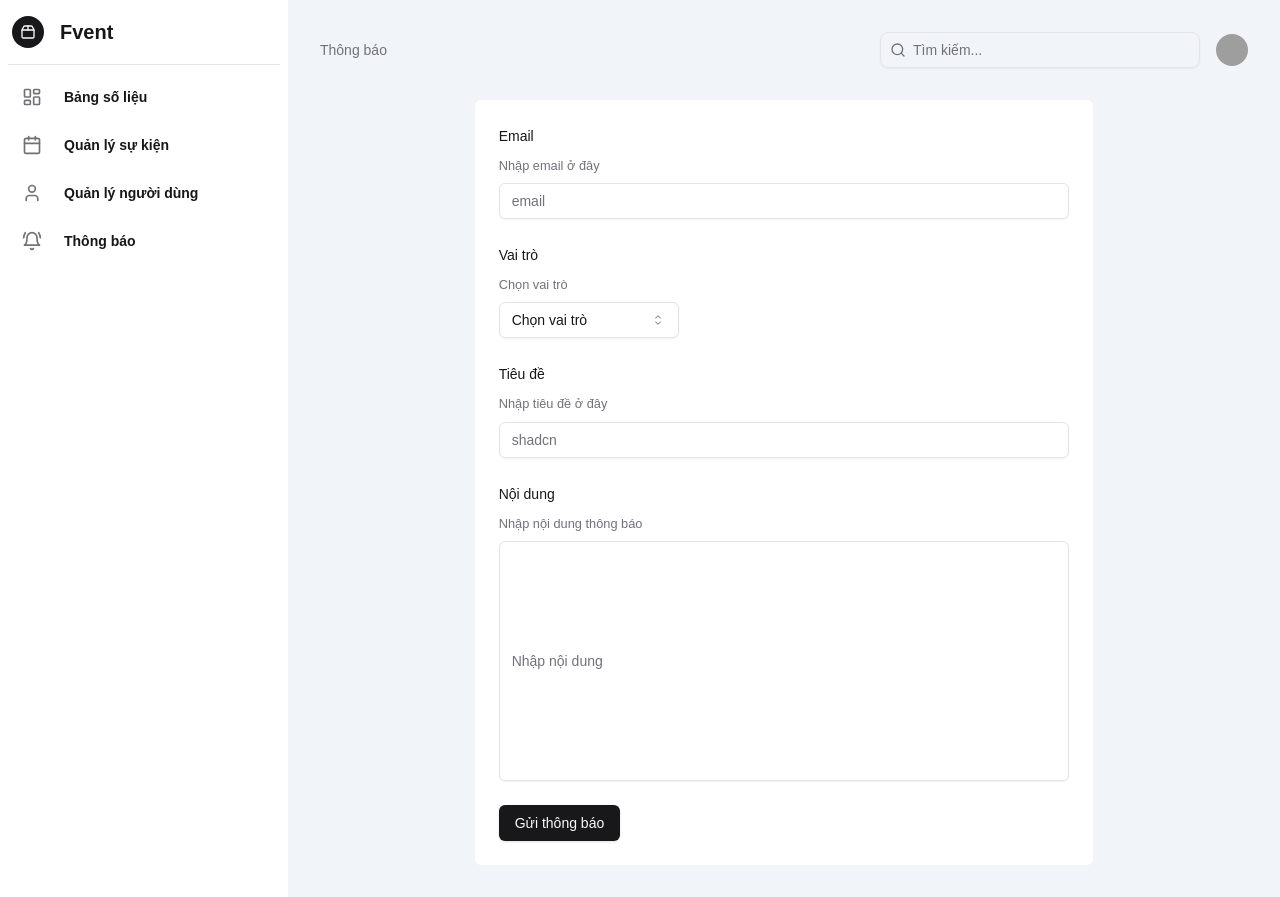
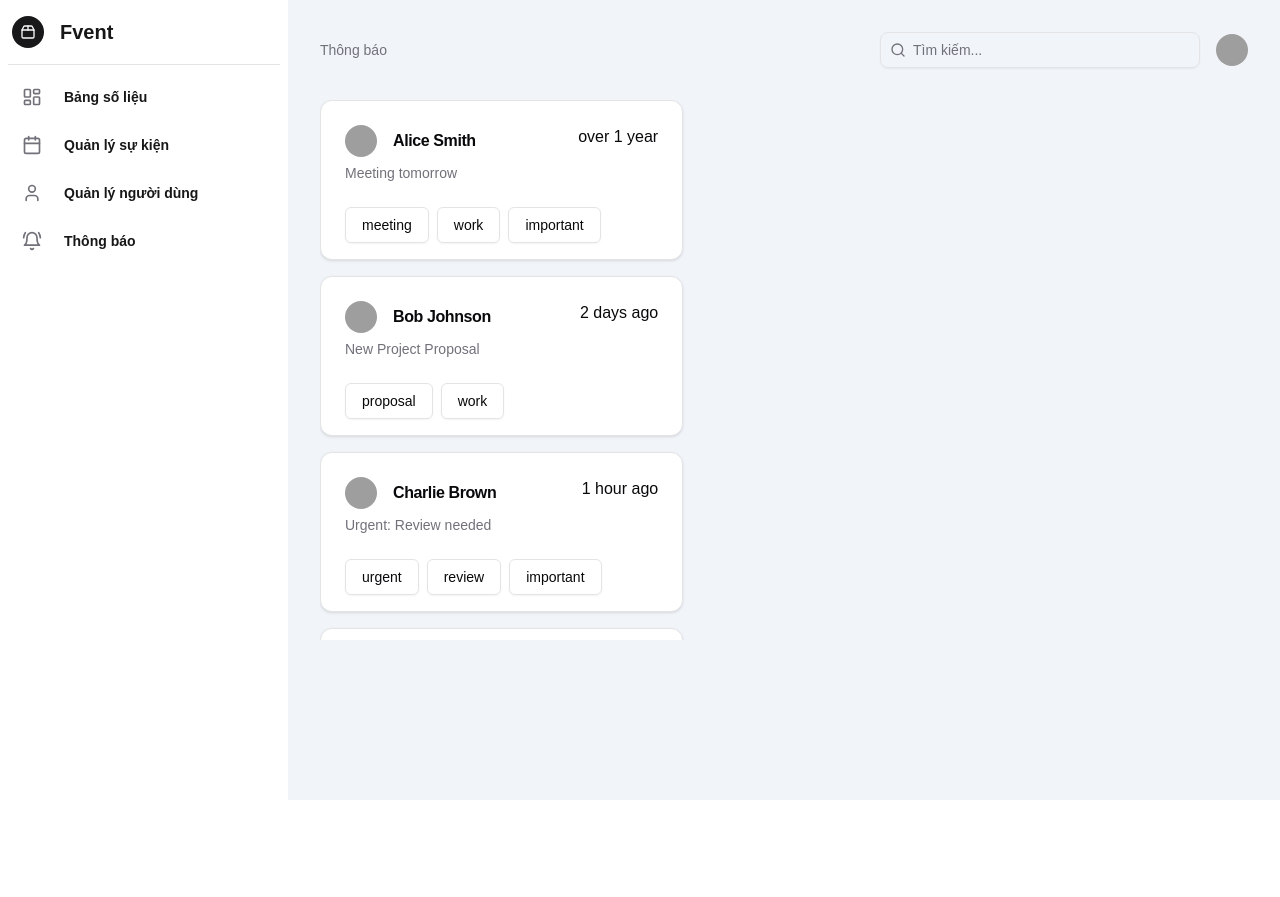
Before and after one commit to lhgiahuy/capstone-fe, a Next.js app: page /admin/thong-bao in a window 1280 px wide. After the commit the page ends 800 px from the top, so only its background shows below. Built offline with nearby package versions, Linux system fonts and the light colour scheme; grey boxes are pictures that could not be loaded.

Commit message:
#16 update ui admin_Notification Management

```diff
--- a/src/app/admin/thong-bao/_component/notification-form.tsx
+++ b/src/app/admin/hoi-dap/_component/notification-form.tsx
@@ -27,6 +27,7 @@ import {
   SelectTrigger,
   SelectValue,
 } from "@/components/ui/select";
+import Link from "next/link";
 
 const FormSchema = z.object({
   role: z.string().min(2, {
@@ -143,7 +144,15 @@ export function Notification() {
             </FormItem>
           )}
         />
-        <Button type="submit">Gửi thông báo</Button>
+        <div className="flex justify-between ">
+          <Link href="/admin/thong-bao">
+            <Button className="w-[120px]">Quay lại</Button>
+          </Link>
+
+          <Button type="submit" className="bg-blue-500">
+            Gửi thông báo
+          </Button>
+        </div>
       </form>
     </Form>
   );
--- /dev/null
+++ b/src/app/admin/hoi-dap/page.tsx
@@ -0,0 +1,14 @@
+import AdminNavBar from "../_component/admin-navbar";
+import { Notification } from "./_component/notification-form";
+
+export default function ReplyNotification() {
+  return (
+    <>
+      <AdminNavBar links={["Trả lời"]} />
+      {/* <div className="flex justify-center"> */}
+      <div className="flex justify-center">
+        <Notification />
+      </div>
+    </>
+  );
+}
--- /dev/null
+++ b/src/app/admin/thong-bao/_component/content-notification.tsx
@@ -0,0 +1,55 @@
+"use client";
+
+import * as React from "react";
+
+import {
+  Card,
+  CardContent,
+  CardDescription,
+  CardHeader,
+  CardTitle,
+} from "@/components/ui/card";
+import { Avatar, AvatarFallback, AvatarImage } from "@/components/ui/avatar";
+import Link from "next/link";
+import { Button } from "@/components/ui/button";
+
+export function ContentNotification() {
+  return (
+    <div className="flex ">
+      <Card>
+        <CardHeader>
+          <div className="flex justify-between py-2">
+            <div className="flex">
+              <Avatar className="w-8 h-8 ">
+                <AvatarImage
+                  src="https://github.com/shadcn.png"
+                  alt="imgAvatar"
+                />
+                <AvatarFallback className="text-black">Admin</AvatarFallback>
+              </Avatar>
+              <CardTitle className="ml-4 translate-y-2">Alice Smith</CardTitle>
+            </div>
+            <div>over 1 year</div>
+          </div>
+          <CardDescription>Meeting tomorrow</CardDescription>
+          <div className="text-[12px]"> Reply-To: bobjohnson@example.com</div>
+        </CardHeader>
+        <CardContent className="grid w-full  gap-4 h-[280px]">
+          <div className=" border-gray border-2 rounded-sm px-4 py-2">
+            Hi, let s have a meeting tomorrow to discuss the project. It s
+            crucial that we align on our next steps to ensure the project s
+            success.
+          </div>
+        </CardContent>
+        <div className="mt-4">
+          <div className="flex justify-between mx-6 my-4 ">
+            <Button className="w-[120px]">Đóng</Button>
+            <Link href="/admin/hoi-dap">
+              <Button className="bg-blue-600 w-[120px]">Hồi đáp</Button>
+            </Link>
+          </div>
+        </div>
+      </Card>
+    </div>
+  );
+}
--- /dev/null
+++ b/src/app/admin/thong-bao/_component/list-notification.tsx
@@ -0,0 +1,108 @@
+"use client";
+
+import * as React from "react";
+import { useState } from "react";
+import { Button } from "@/components/ui/button";
+import {
+  Card,
+  // CardContent,
+  CardDescription,
+  CardFooter,
+  CardHeader,
+  CardTitle,
+} from "@/components/ui/card";
+import { ContentNotification } from "./content-notification";
+
+import { Avatar, AvatarFallback, AvatarImage } from "@/components/ui/avatar";
+
+const Data = [
+  {
+    id: 1,
+    sender: "Alice Smith",
+    avatar: "https://github.com/shadcn.png",
+    fallback: "A",
+    timeAgo: "over 1 year",
+    subject: "Meeting tomorrow",
+    tags: ["meeting", "work", "important"],
+  },
+  {
+    id: 2,
+    sender: "Bob Johnson",
+    avatar: "https://github.com/shadcn.png",
+    fallback: "B",
+    timeAgo: "2 days ago",
+    subject: "New Project Proposal",
+    tags: ["proposal", "work"],
+  },
+  {
+    id: 3,
+    sender: "Charlie Brown",
+    avatar: "https://github.com/shadcn.png",
+    fallback: "C",
+    timeAgo: "1 hour ago",
+    subject: "Urgent: Review needed",
+    tags: ["urgent", "review", "important"],
+  },
+  {
+    id: 4,
+    sender: "Charlie Brown",
+    avatar: "https://github.com/shadcn.png",
+    fallback: "C",
+    timeAgo: "1 hour ago",
+    subject: "Urgent: Review needed",
+    tags: ["urgent", "review", "important"],
+  },
+];
+
+export function ListNotification() {
+  const [showFullContent, setShowFullContent] = useState<number | null>(null);
+
+  const handleClick = (id: number) => {
+    setShowFullContent(id);
+  };
+
+  return (
+    <div className="flex">
+      <div className="w-[40%] h-[540px] overflow-y-auto pr-2">
+        {Data.map((notification) => (
+          <Card
+            key={notification.id}
+            className="mb-4 cursor-pointer h-[160px]"
+            onClick={() => handleClick(notification.id)}
+          >
+            <CardHeader>
+              <div className="flex justify-between">
+                <div className="flex">
+                  <Avatar className="w-8 h-8">
+                    <AvatarImage src={notification.avatar} alt="imgAvatar" />
+                    <AvatarFallback className="text-black">
+                      {notification.fallback}
+                    </AvatarFallback>
+                  </Avatar>
+                  <CardTitle className="ml-4 translate-y-2">
+                    {notification.sender}
+                  </CardTitle>
+                </div>
+                <div>{notification.timeAgo}</div>
+              </div>
+              <CardDescription>{notification.subject}</CardDescription>
+            </CardHeader>
+            <CardFooter className="flex gap-2">
+              {notification.tags.map((tag, index) => (
+                <Button key={index} variant="outline">
+                  {tag}
+                </Button>
+              ))}
+            </CardFooter>
+          </Card>
+        ))}
+      </div>
+
+      {showFullContent && (
+        <div className="ml-4 w-[60%] h-[540px]  p-2 rounded-md">
+          <ContentNotification />
+        </div>
+      )}
+    </div>
+  );
+}
--- a/src/app/admin/thong-bao/page.tsx
+++ b/src/app/admin/thong-bao/page.tsx
@@ -1,12 +1,14 @@
 import AdminNavBar from "../_component/admin-navbar";
-import { Notification } from "./_component/notification-form";
+import { ListNotification } from "./_component/list-notification";
+// import { Notification } from "./_component/notification-form";
 
 export default function Event() {
   return (
     <>
       <AdminNavBar links={["Thông báo"]} />
-      <div className="flex justify-center">
-        <Notification />
+      {/* <div className="flex justify-center"> */}
+      <div>
+        <ListNotification />
       </div>
     </>
   );
```
